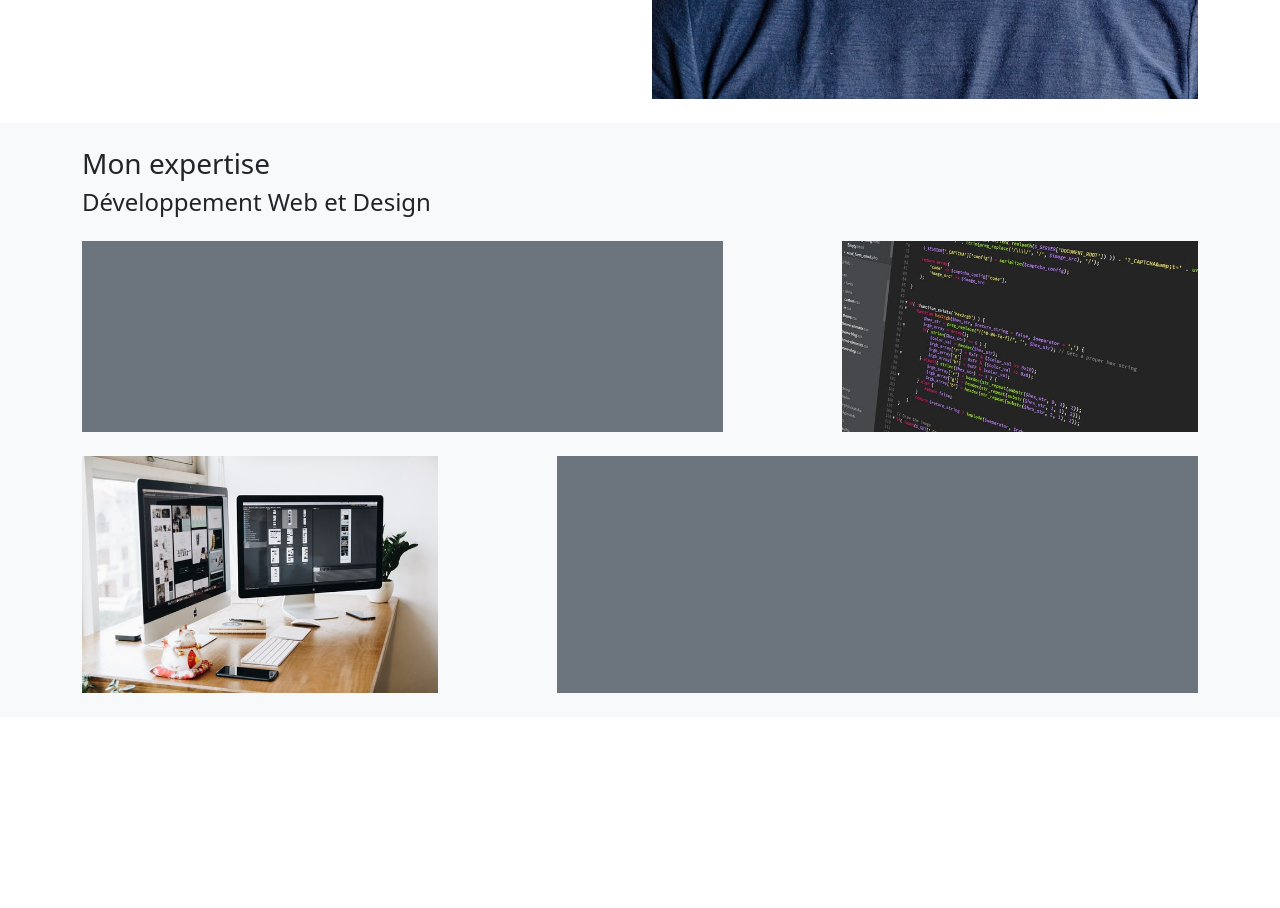
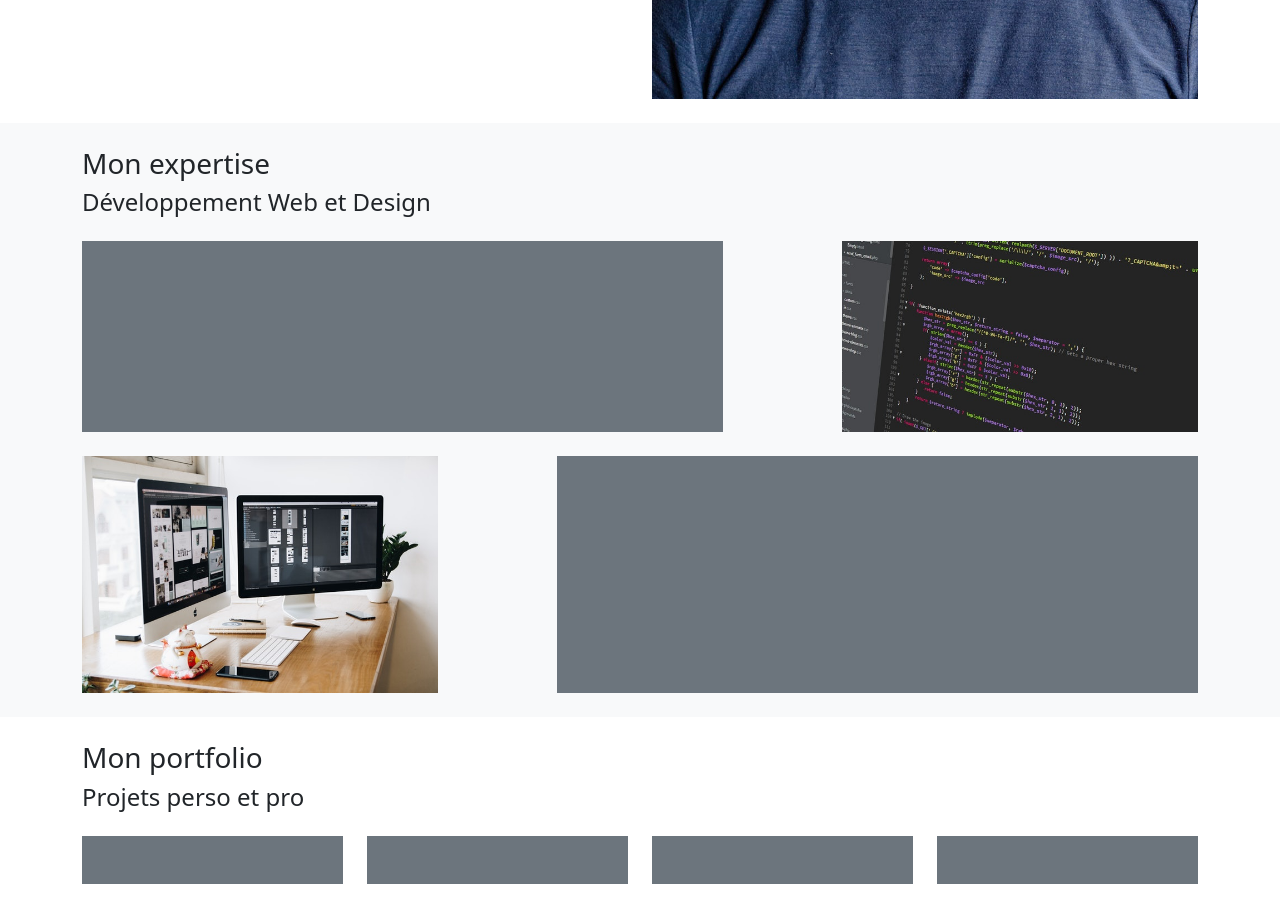
Before and after one commit to remymerienne/Bootstrap_OC, a website: page index.html in a window 1280 px wide. Shown: the part 640-1548 px from the top of the page. Before the commit the page ends 1357 px from the top, so only its background shows below. Drawn offline with nearby package versions, Linux system fonts and the light colour scheme.

Commit message:
section portfolio

```diff
--- a/index.html
+++ b/index.html
@@ -42,8 +42,8 @@
     <!-- Présentation - End -->
 
     <!-- Expertise -->
-    <section class="bg-light py-4">
-      <div class="container">
+    <section class="bg-light">
+      <div class="container py-4">
         <h3>Mon expertise</h3>
         <h4>Développement Web et Design</h4>
         <div class="row mt-4">
@@ -66,6 +66,29 @@
     </section>
     <!-- Expertise - End -->
 
+    <!-- Portfolio -->
+    <section>
+      <div class="container py-4">
+        <h3>Mon portfolio</h3>
+        <h4>Projets perso et pro</h4>
+        <div class="row mt-4">
+          <div class="col">
+            <div class="bg-secondary p-4"></div>
+          </div>
+          <div class="col">
+            <div class="bg-secondary p-4"></div>
+          </div>
+          <div class="col">
+            <div class="bg-secondary p-4"></div>
+          </div>
+          <div class="col">
+            <div class="bg-secondary p-4"></div>
+          </div>
+        </div>
+      </div>
+    </section>
+    <!-- Portfolio - End -->
+
   </main>
 
   <script src="https://cdn.jsdelivr.net/npm/bootstrap@5.2.0-beta1/dist/js/bootstrap.bundle.min.js"
```
